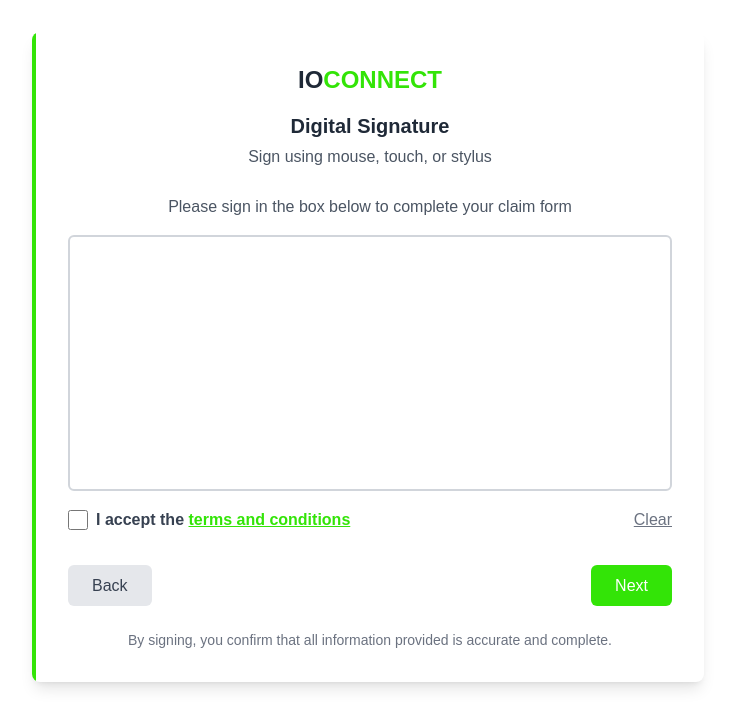
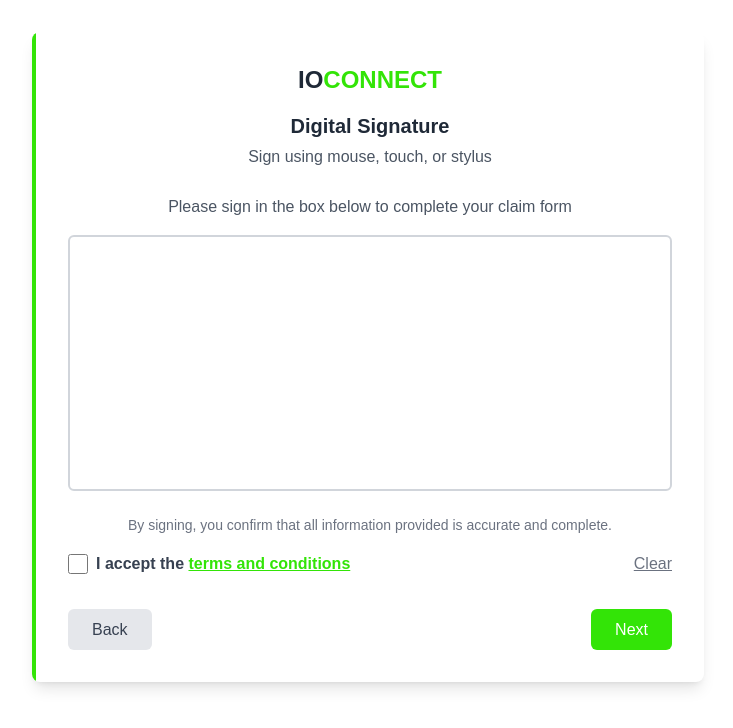
Before and after one commit to pawekz/SERV-IT-MANAGER, a React (Vite) app in the folder frontend/: page /signature in a window 1280 px wide. Shown: the top 728 px of the page, without its empty margins (272-1005 px from the left). Built offline with nearby package versions, Linux system fonts and the light colour scheme; no server answers; what @react-pdf/renderer would draw is missing.

Commit message:
Frontend: Add confirmation message for accuracy of information in SignatureCapturePad

```diff
--- a/frontend/src/pages/SignatureCapturePad/SignatureCapturePad.jsx
+++ b/frontend/src/pages/SignatureCapturePad/SignatureCapturePad.jsx
@@ -186,6 +186,9 @@ const SignatureCapturePad = ({
                                 onTouchEnd={stopDrawing}
                             ></canvas>
                         </div>
+                        <p className="text-center text-gray-500 text-sm mt-6">
+                            By signing, you confirm that all information provided is accurate and complete.
+                        </p>
                         {/* Terms Checkbox */}
                         <label className="flex items-center justify-between my-4 w-full">
                             <span className="flex items-center space-x-2">
@@ -232,9 +235,6 @@ const SignatureCapturePad = ({
                                 </button>
                             </div>
                         </div>
-                        <p className="text-center text-gray-500 text-sm mt-6">
-                            By signing, you confirm that all information provided is accurate and complete.
-                        </p>
                     </div>
                 </div>
             </div>
```
